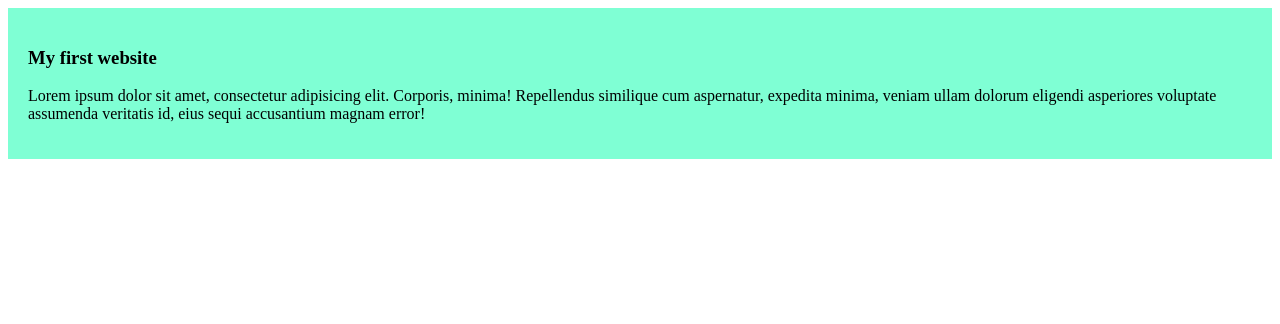
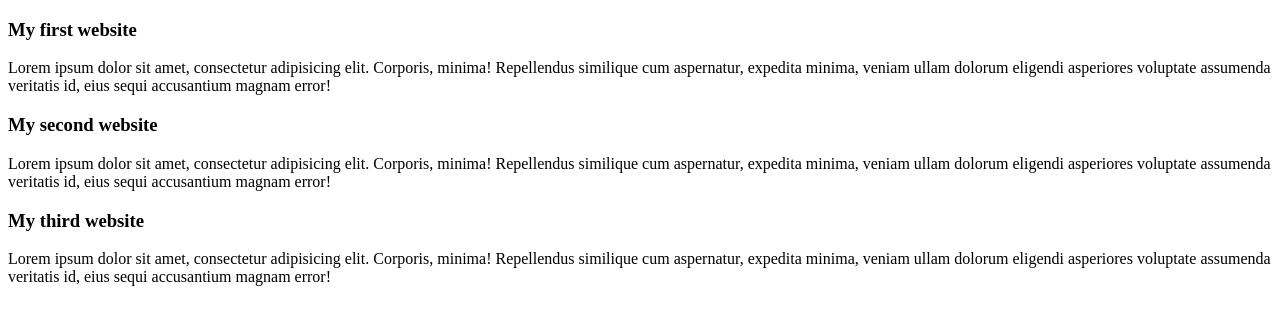
Before and after one commit to shanto470/my-firs-github-repo, a plain HTML site: page index.html in a window 1280 px wide. Drawn offline with Linux system fonts and the light colour scheme.

Commit message:
added the second and third blog

```diff
--- a/index.html
+++ b/index.html
@@ -11,6 +11,14 @@
         <h3>My first website</h3>
         <p>Lorem ipsum dolor sit amet, consectetur adipisicing elit. Corporis, minima! Repellendus similique cum aspernatur, expedita minima, veniam ullam dolorum eligendi asperiores voluptate assumenda veritatis id, eius sequi accusantium magnam error!</p>
     </div>
+    <div>
+        <h3>My second website</h3>
+        <p>Lorem ipsum dolor sit amet, consectetur adipisicing elit. Corporis, minima! Repellendus similique cum aspernatur, expedita minima, veniam ullam dolorum eligendi asperiores voluptate assumenda veritatis id, eius sequi accusantium magnam error!</p>
+    </div>
+    <div>
+        <h3>My third website</h3>
+        <p>Lorem ipsum dolor sit amet, consectetur adipisicing elit. Corporis, minima! Repellendus similique cum aspernatur, expedita minima, veniam ullam dolorum eligendi asperiores voluptate assumenda veritatis id, eius sequi accusantium magnam error!</p>
+    </div>
 
 </body>
 </html>
--- a/styles/blog.css
+++ b/styles/blog.css
@@ -1,4 +1,7 @@
+
+button
 div{
     background-color:aquamarine;
     padding: 20px;
+    margin-bottom: 5px;
 }
```
